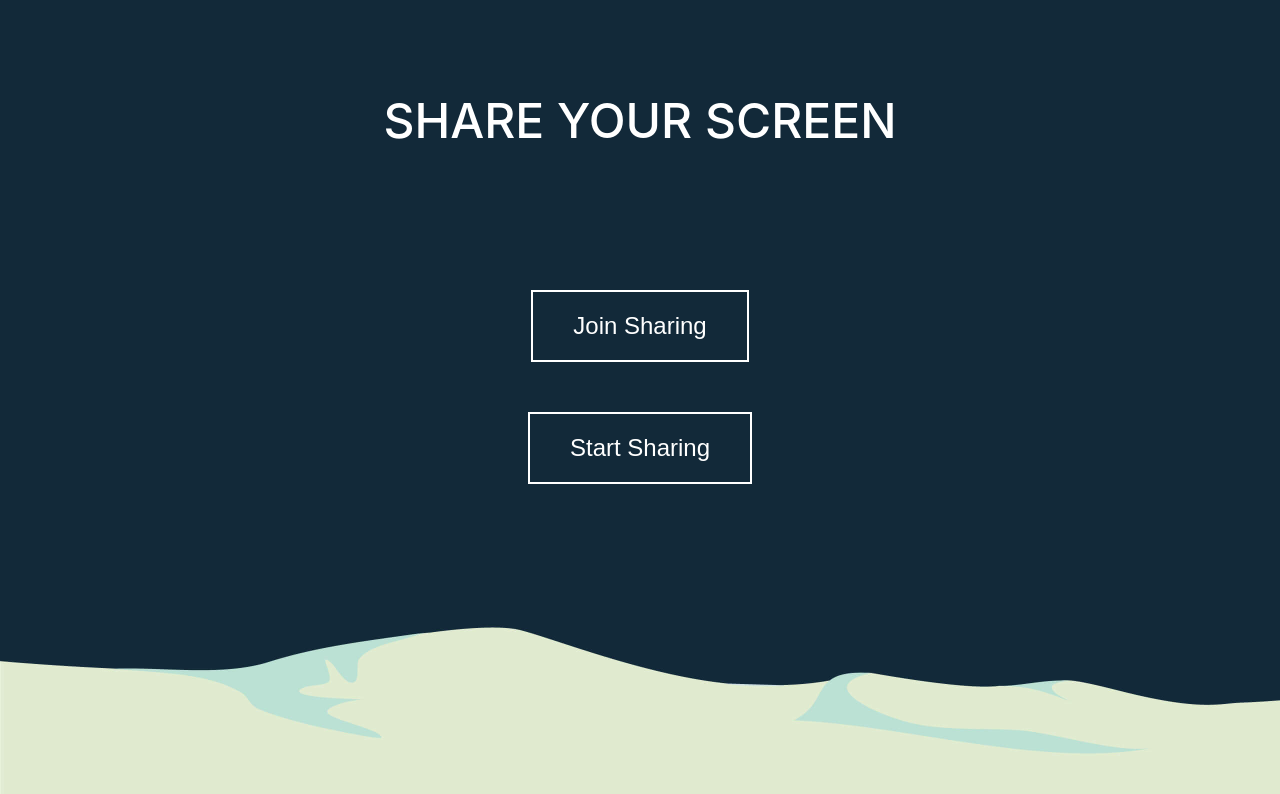
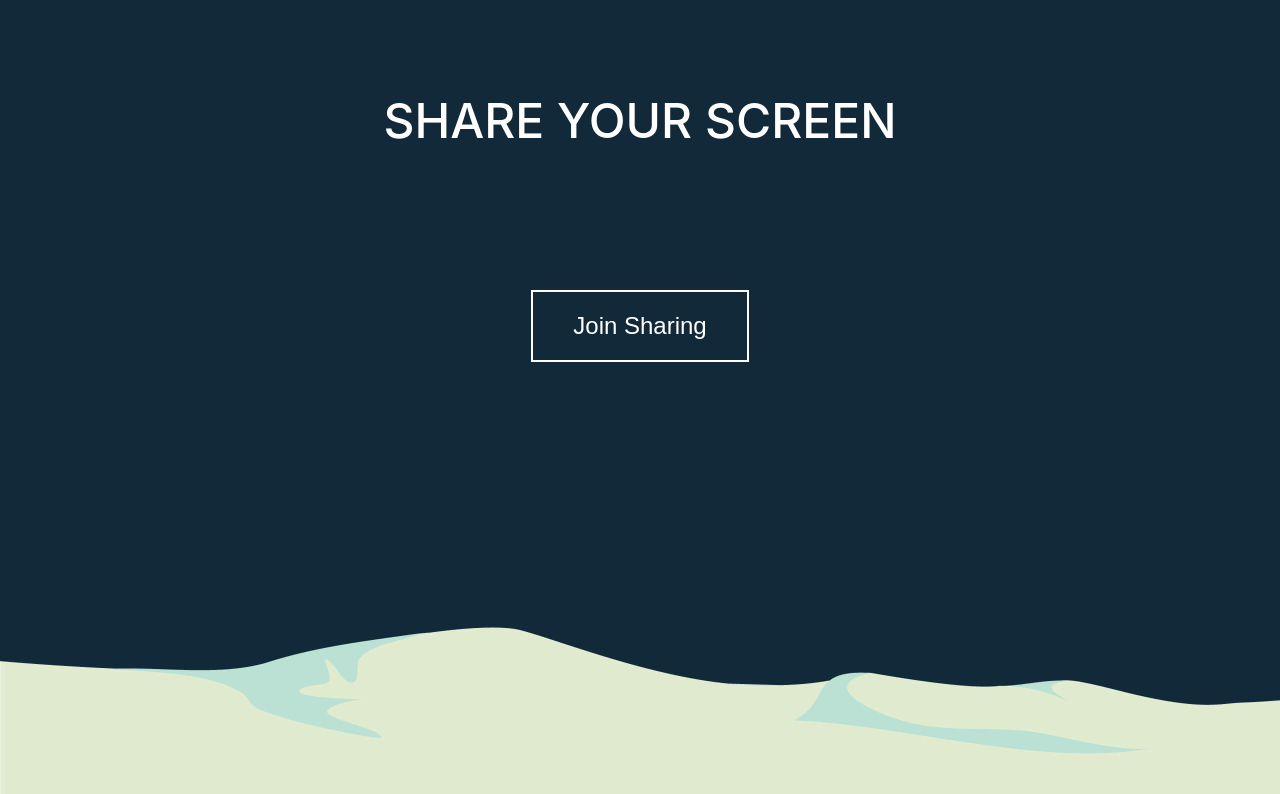
Before and after one commit to anandsimmy/screen-sharing-app, a React (Create React App) app in the folder client/: page / in a window 1280 px wide. Shown: the top 794 px of the page. Built offline with nearby package versions, Linux system fonts and the light colour scheme.

Commit message:
minor changes

```diff
--- a/client/src/components/CodeComponent/CodeComponent.js
+++ b/client/src/components/CodeComponent/CodeComponent.js
@@ -23,7 +23,7 @@ const CodeComponent = () => {
           <button className='button join' onClick={() => setShowJoin(true)}>
             Join Sharing
           </button>
-          <button className='button share'>Start Sharing</button>
+          {/* <button className='button share'>Start Sharing</button> */}
         </>
       )}
     </div>
```
